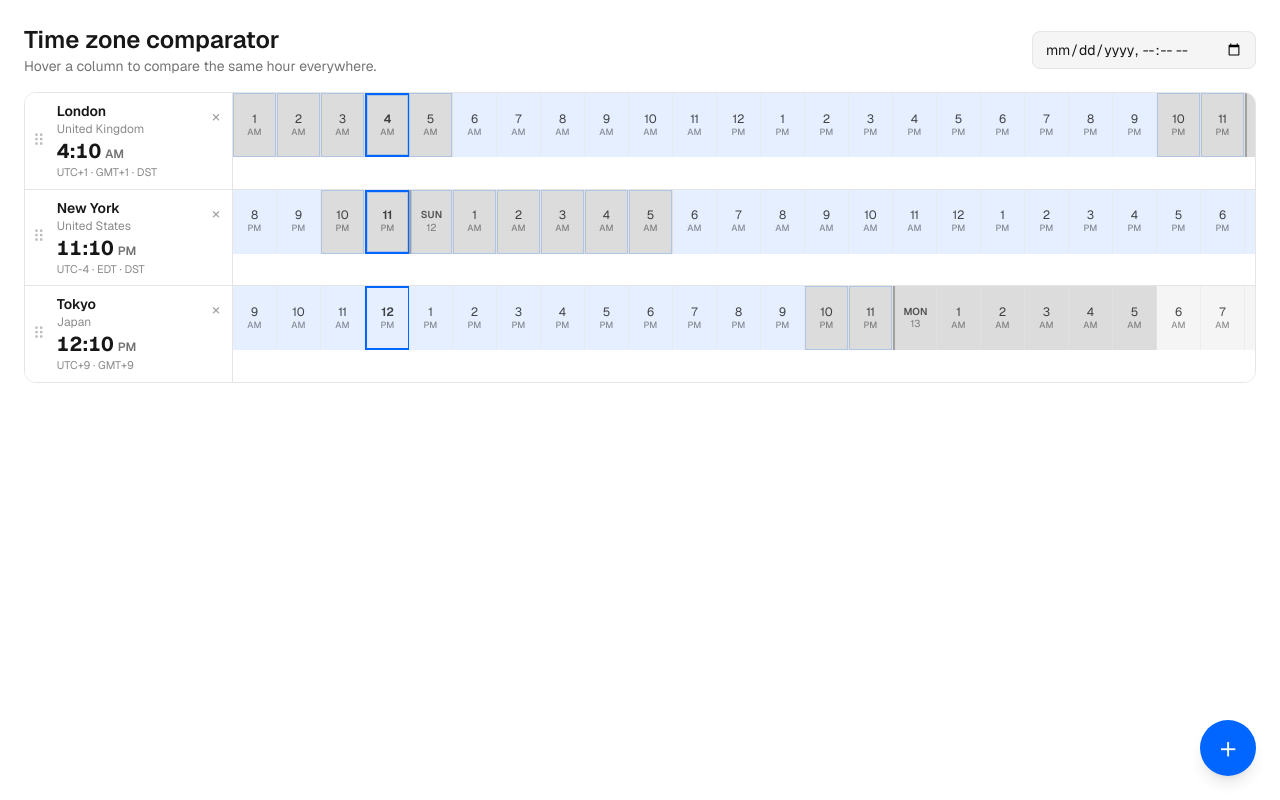
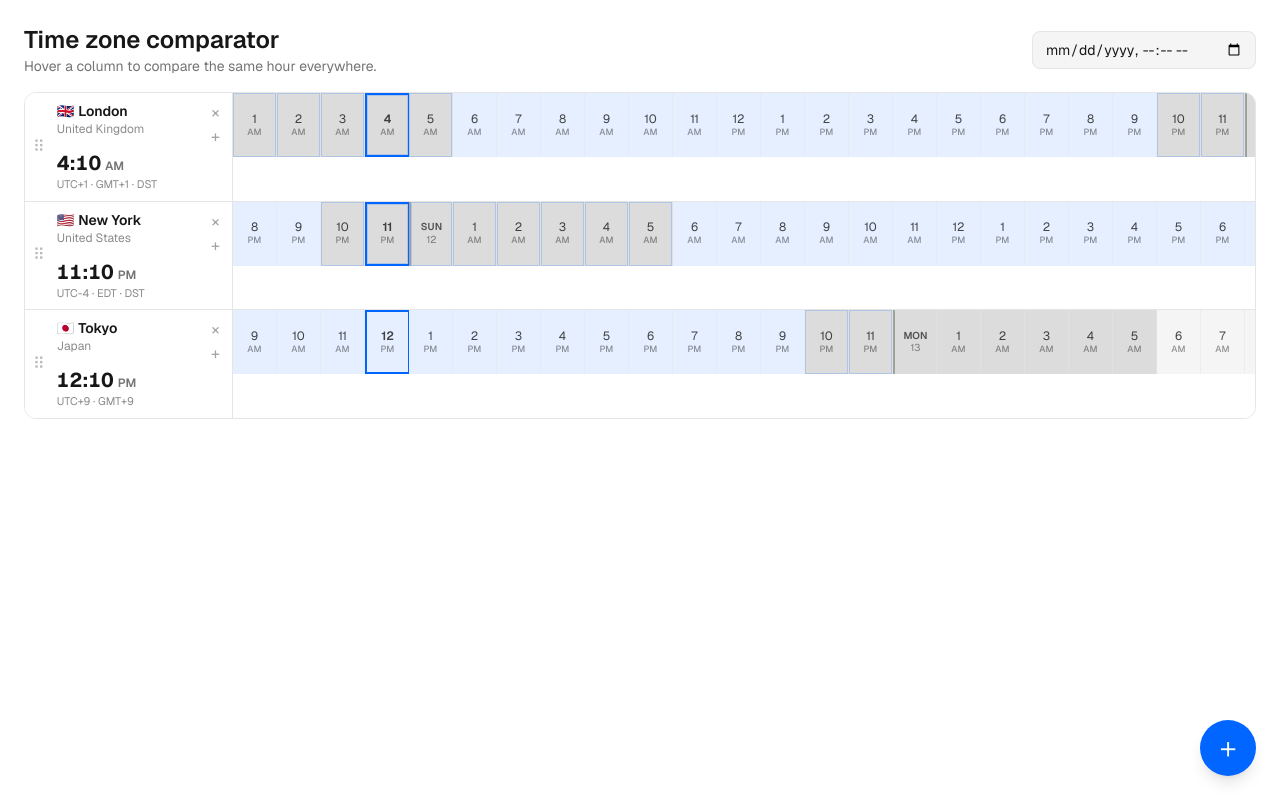
Before and after one commit to guipenalva-tech/world-time-zone, a Next.js app: page /compare in a window 1280 px wide. Built offline with nearby package versions, Linux system fonts and the light colour scheme.

Commit message:
UI: country flags on timezone rows + per-card add button

```diff
--- a/src/components/Comparator/Comparator.tsx
+++ b/src/components/Comparator/Comparator.tsx
@@ -20,6 +20,7 @@ export default function Comparator() {
 
   const [now, setNow] = useState(() => DateTime.now());
   const [hoveredIndex, setHoveredIndex] = useState<number | null>(null);
+  const [addPanelOpen, setAddPanelOpen] = useState(false);
 
   // ---- Drag-to-reorder state (native pointer events, no external lib) ----
   const rowRefs = useRef<(HTMLDivElement | null)[]>([]);
@@ -192,6 +193,7 @@ export default function Comparator() {
                 hoveredIndex={hoveredIndex}
                 onHoverIndex={setHoveredIndex}
                 onRemove={removeCity}
+                onRequestAdd={() => setAddPanelOpen(true)}
                 rowRef={(el) => {
                   rowRefs.current[index] = el;
                 }}
@@ -213,7 +215,12 @@ export default function Comparator() {
         </div>
       </div>
 
-      <AddCityButton onSelect={addCity} excludeIds={existingIds} />
+      <AddCityButton
+        onSelect={addCity}
+        excludeIds={existingIds}
+        open={addPanelOpen}
+        onOpenChange={setAddPanelOpen}
+      />
     </div>
   );
 }
--- a/src/components/Comparator/TimezoneRow.tsx
+++ b/src/components/Comparator/TimezoneRow.tsx
@@ -3,6 +3,7 @@
 import type { DateTime } from "luxon";
 import type { ComparedCity } from "@/types/city";
 import { getZoneInfo, getHourRow } from "@/lib/timezone";
+import { getFlagEmoji } from "@/lib/flags";
 import HourTiles from "./HourTiles";
 
 interface TimezoneRowProps {
@@ -12,6 +13,7 @@ interface TimezoneRowProps {
   hoveredIndex: number | null;
   onHoverIndex: (index: number | null) => void;
   onRemove: (cityId: string) => void;
+  onRequestAdd: () => void;
   rowRef: (el: HTMLDivElement | null) => void;
   onHandlePointerDown: (e: React.PointerEvent<HTMLButtonElement>) => void;
   isDragging: boolean;
@@ -26,6 +28,7 @@ export default function TimezoneRow({
   hoveredIndex,
   onHoverIndex,
   onRemove,
+  onRequestAdd,
   rowRef,
   onHandlePointerDown,
   isDragging,
@@ -70,19 +73,36 @@ export default function TimezoneRow({
         <div className="flex min-w-0 flex-1 flex-col justify-center gap-1 px-1">
           <div className="flex items-start justify-between gap-2">
             <div className="min-w-0">
-              <p className="truncate text-sm font-semibold">{city.name}</p>
+              <p className="truncate text-sm font-semibold">
+                <span aria-hidden="true" className="mr-1">
+                  {getFlagEmoji(city.countryCode)}
+                </span>
+                {city.name}
+              </p>
               <p className="truncate text-xs text-foreground/50">
                 {city.country}
               </p>
             </div>
+            <div className="flex shrink-0 flex-col">
               <button
                 type="button"
                 onClick={() => onRemove(city.id)}
                 aria-label={`Remove ${city.name}`}
-              className="shrink-0 rounded p-1 text-foreground/40 transition-colors hover:bg-surface hover:text-foreground"
+                title={`Remove ${city.name}`}
+                className="rounded p-1 leading-none text-foreground/40 transition-colors hover:bg-surface hover:text-foreground"
               >
                 ×
               </button>
+              <button
+                type="button"
+                onClick={onRequestAdd}
+                aria-label="Add time zone"
+                title="Add time zone"
+                className="rounded p-1 leading-none text-foreground/40 transition-colors hover:bg-surface hover:text-foreground"
+              >
+                +
+              </button>
+            </div>
           </div>
 
           <div>
--- a/src/components/Search/AddCityButton.tsx
+++ b/src/components/Search/AddCityButton.tsx
@@ -1,35 +1,39 @@
 "use client";
 
-import { useEffect, useRef, useState } from "react";
+import { useEffect, useRef } from "react";
 import type { City } from "@/types/city";
 import CitySearch from "./CitySearch";
 
 interface AddCityButtonProps {
   onSelect: (city: City) => void;
   excludeIds: string[];
+  /** Controlled open state — the panel is shared by the FAB and per-row "+" buttons. */
+  open: boolean;
+  onOpenChange: (open: boolean) => void;
 }
 
 /**
- * Floating action button that opens a small panel (bottom sheet on mobile,
- * popover on desktop) containing the city search, so the header can stay
- * uncluttered.
+ * Floating action button + shared "add a city" panel (bottom sheet on
+ * mobile, popover on desktop). Open state is controlled by the parent so
+ * other triggers (e.g. the per-row "+" button) can reuse the same flow.
  */
 export default function AddCityButton({
   onSelect,
   excludeIds,
+  open,
+  onOpenChange,
 }: AddCityButtonProps) {
-  const [open, setOpen] = useState(false);
   const panelRef = useRef<HTMLDivElement>(null);
 
   useEffect(() => {
     if (!open) return;
 
     function onKeyDown(e: KeyboardEvent) {
-      if (e.key === "Escape") setOpen(false);
+      if (e.key === "Escape") onOpenChange(false);
     }
     function onPointerDownOutside(e: PointerEvent) {
       if (panelRef.current && !panelRef.current.contains(e.target as Node)) {
-        setOpen(false);
+        onOpenChange(false);
       }
     }
 
@@ -39,18 +43,18 @@ export default function AddCityButton({
       document.removeEventListener("keydown", onKeyDown);
       document.removeEventListener("pointerdown", onPointerDownOutside);
     };
-  }, [open]);
+  }, [open, onOpenChange]);
 
   function handleSelect(city: City) {
     onSelect(city);
-    setOpen(false);
+    onOpenChange(false);
   }
 
   return (
     <>
       <button
         type="button"
-        onClick={() => setOpen(true)}
+        onClick={() => onOpenChange(true)}
         aria-label="Add a city"
         aria-haspopup="dialog"
         aria-expanded={open}
--- a/src/components/Search/CitySearch.tsx
+++ b/src/components/Search/CitySearch.tsx
@@ -2,6 +2,7 @@
 
 import { useEffect, useId, useRef, useState } from "react";
 import { searchCities } from "@/lib/cities";
+import { getFlagEmoji } from "@/lib/flags";
 import type { City } from "@/types/city";
 
 interface CitySearchProps {
@@ -124,8 +125,13 @@ export default function CitySearch({
                   index === activeIndex ? "bg-surface" : ""
                 }`}
               >
-                <span className="font-medium">{city.name}</span>
-                <span className="text-xs text-foreground/50">
+                <span className="min-w-0 truncate font-medium">
+                  <span aria-hidden="true" className="mr-1.5">
+                    {getFlagEmoji(city.countryCode)}
+                  </span>
+                  {city.name}
+                </span>
+                <span className="shrink-0 text-xs text-foreground/50">
                   {city.country}
                 </span>
               </button>
--- /dev/null
+++ b/src/lib/flags.ts
@@ -0,0 +1,16 @@
+/**
+ * Country flag rendering, isolated so the implementation can be swapped
+ * (e.g. for SVG assets) without touching call sites.
+ *
+ * Current approach: emoji flags derived from the ISO 3166-1 alpha-2 code
+ * via Unicode regional indicator symbols. Zero dependencies and no network
+ * requests; the known trade-off is that Windows/Chrome renders these as
+ * plain letters ("BR") instead of a flag glyph.
+ */
+export function getFlagEmoji(countryCode: string): string {
+  const cc = countryCode.trim().toUpperCase();
+  if (!/^[A-Z]{2}$/.test(cc)) return "";
+  return String.fromCodePoint(
+    ...[...cc].map((c) => 0x1f1e6 + c.charCodeAt(0) - 65),
+  );
+}
```
Lines whose indentation alone changed are shown as unchanged.
